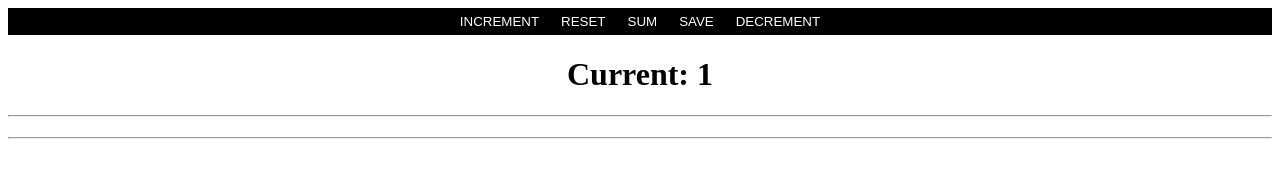
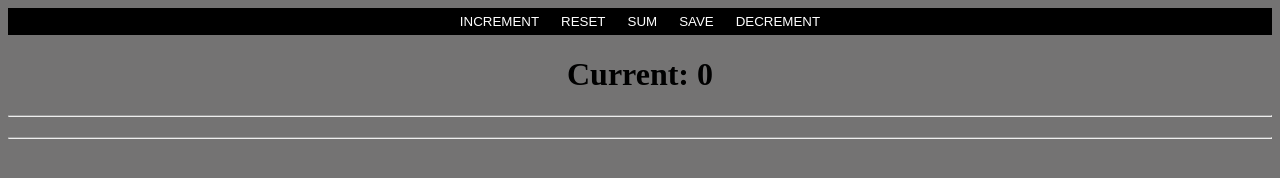
Before and after one commit to Gev2209/count_increment_decrement, a plain HTML site: page index.html in a window 1280 px wide. Both pictures are taken after a click on the button "INCREMENT". Drawn offline with Linux system fonts and the light colour scheme.

Commit message:
modified js and css

```diff
--- a/index.js
+++ b/index.js
@@ -9,7 +9,7 @@ const secondCount = document.getElementById('saveSecondCount');
 const sumButton = document.getElementById('sum')
 
 
-const pushCount = []
+let pushCount = []
 
 const countObj = {
     count: 0
@@ -17,7 +17,7 @@ const countObj = {
 let sum = 0
 
 const incrementCount = () => {
-    counts.innerText = ++countObj.count
+    counts.innerText = countObj.count++
     decrementButton.style.display = 'block'
     console.log(countObj.count);
 }
@@ -31,6 +31,7 @@ const decrementCount =  () => {
 }
 const resetCount = () => {
     counts.innerText = countObj.count = 0
+    console.log(pushCount);
     console.log(countObj.count);
 }
 
@@ -42,9 +43,6 @@ const saveButton = () => {
 }
 
 const secondCountValue = () => {
-    // let sumCount = `Your result: ${countObj.count + countObj.count}`
-    // secondCount.innerText = sumCount
-    // console.log(sumCount);
     for (let i = 0; i < pushCount.length; i++) {
         sum = sum + pushCount[i]
     }
--- a/style.css
+++ b/style.css
@@ -1,3 +1,6 @@
+body {
+    background: rgba(54, 53, 53, 0.692);
+}
 div {
     display: flex;
     justify-content: center;
```
